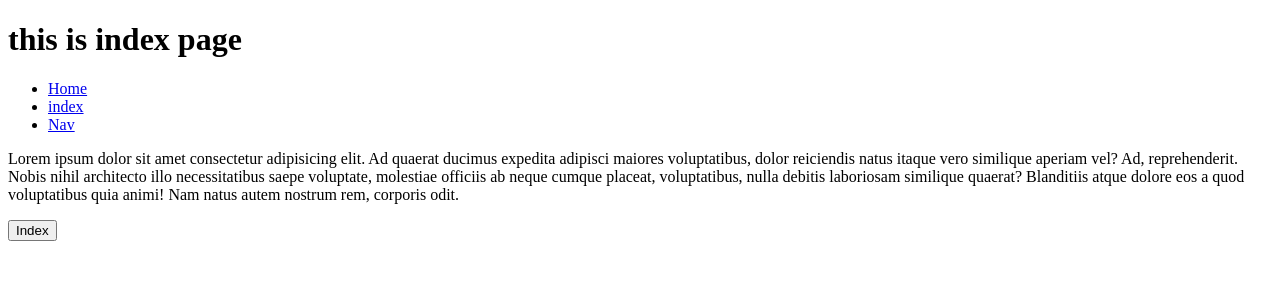
After one commit to Zafarimam7032/Development_dJango, a Django app: page /index/ in a window 1280 px wide. The commit adds this page. Shown: the top 300 px of the page. Run offline with Django 5.2, Linux system fonts and the light colour scheme.

Commit message:
navigation

```diff
--- /dev/null
+++ b/FirstProject/FirstProject/indexPage.py
@@ -0,0 +1,4 @@
+from django.shortcuts import render
+
+def indexPage(request):
+  return render(request,"index.html",{})
--- /dev/null
+++ b/FirstProject/FirstProject/nav.py
@@ -0,0 +1,4 @@
+from django.shortcuts import render
+
+def navigation(request):
+  return render(request,"navHtml.html",{})
--- a/FirstProject/FirstProject/urls.py
+++ b/FirstProject/FirstProject/urls.py
@@ -17,8 +17,13 @@ Including another URLconf
 from django.contrib import admin
 from django.urls import path
 from .view import *;
+from .indexPage import *;
+from .nav import *;
 
 urlpatterns = [
     path('admin/', admin.site.urls),
-    path('view/',viewPage)
+    path('view/',viewPage),
+    path('index/',indexPage),
+    path('nav/',navigation)
+
 ]
--- a/FirstProject/templates/Home.html
+++ b/FirstProject/templates/Home.html
@@ -7,6 +7,7 @@
   </head>
   <body>
     <h1>this is first page</h1>
+    {% include 'link.html' %}
     <p>
       Lorem, ipsum dolor sit amet consectetur adipisicing elit. Accusamus
       cupiditate, a atque asperiores delectus fugit numquam adipisci
--- /dev/null
+++ b/FirstProject/templates/index.html
@@ -0,0 +1,23 @@
+<!DOCTYPE html>
+<html lang="en">
+  <head>
+    <meta charset="UTF-8" />
+    <meta name="viewport" content="width=device-width, initial-scale=1.0" />
+    <title>index</title>
+  </head>
+  <body>
+    <h1>this is index page</h1>
+    {% include 'link.html' %}
+
+    <p>
+      Lorem ipsum dolor sit amet consectetur adipisicing elit. Ad quaerat
+      ducimus expedita adipisci maiores voluptatibus, dolor reiciendis natus
+      itaque vero similique aperiam vel? Ad, reprehenderit. Nobis nihil
+      architecto illo necessitatibus saepe voluptate, molestiae officiis ab
+      neque cumque placeat, voluptatibus, nulla debitis laboriosam similique
+      quaerat? Blanditiis atque dolore eos a quod voluptatibus quia animi! Nam
+      natus autem nostrum rem, corporis odit.
+    </p>
+    <button type="submit">Index</button>
+  </body>
+</html>
--- /dev/null
+++ b/FirstProject/templates/link.html
@@ -0,0 +1,15 @@
+<!DOCTYPE html>
+<html lang="en">
+  <head>
+    <meta charset="UTF-8" />
+    <meta name="viewport" content="width=device-width, initial-scale=1.0" />
+    <title>Document</title>
+  </head>
+  <body>
+    <ul>
+      <li><a href="/view">Home</a></li>
+      <li><a href="/index">index</a></li>
+      <li><a href="/nav">Nav</a></li>
+    </ul>
+  </body>
+</html>
```
Also changed, not shown: FirstProject/templates/navHtml.html (added, +22 -0 lines).
